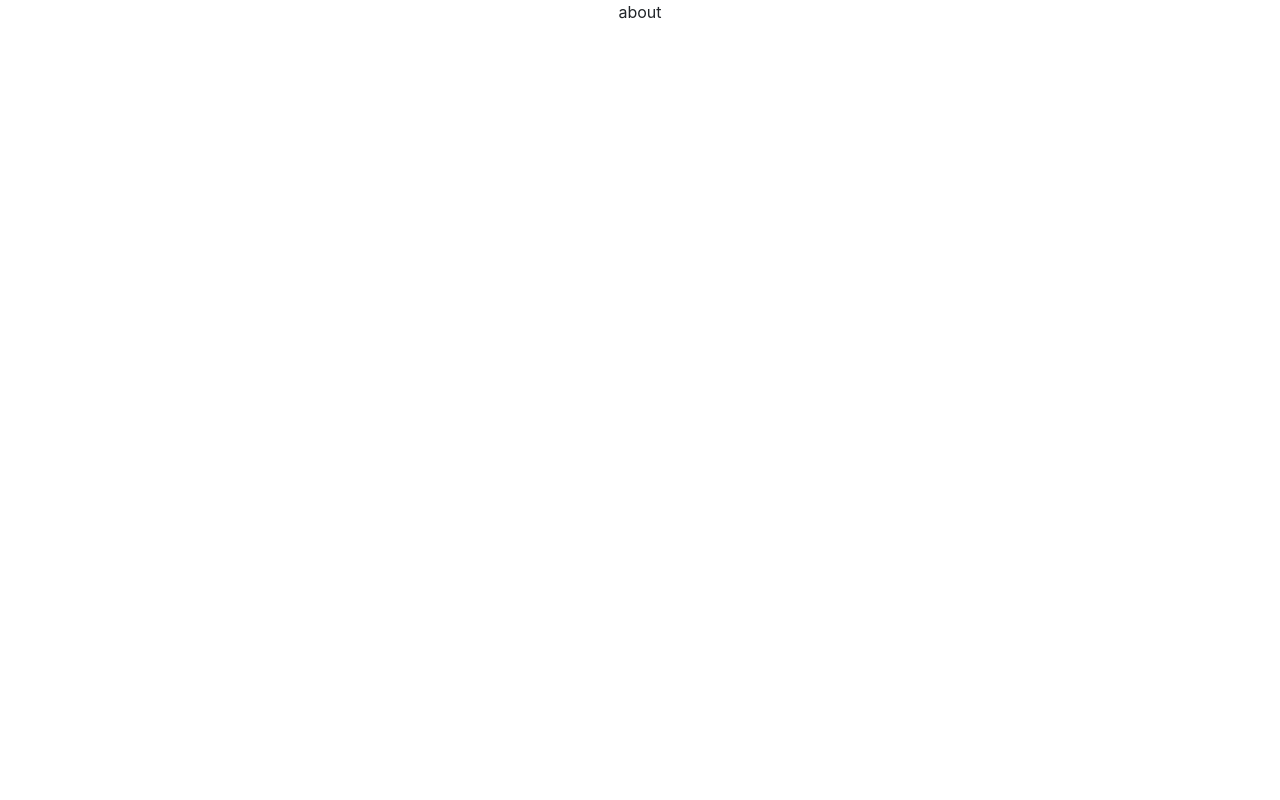
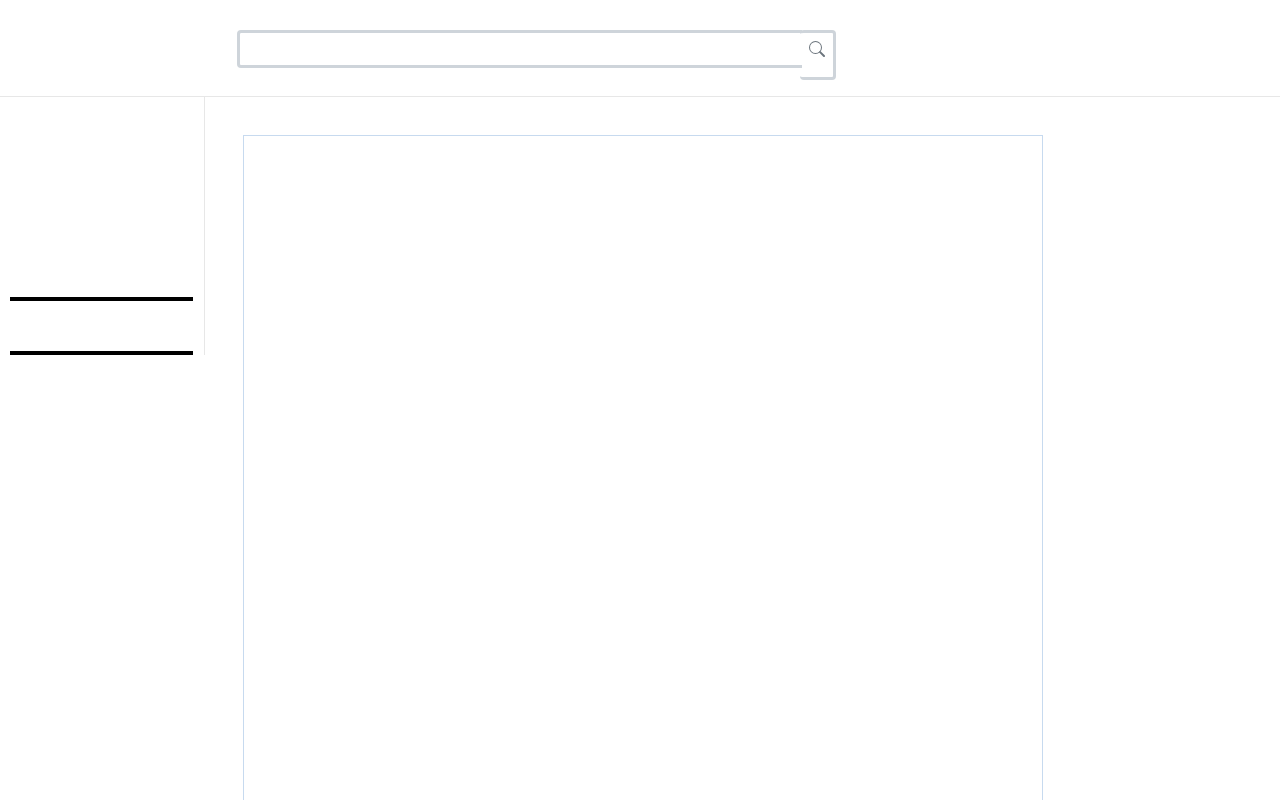
Before and after one commit to asdeszqsc/Paper_Cat_Front, a React (Create React App) app: page /about in a window 1280 px wide. Shown: the top 800 px of the page. Built offline with nearby package versions, Linux system fonts and the light colour scheme.

Commit message:
update main css, search css

```diff
--- a/src/components/Input.js
+++ b/src/components/Input.js
@@ -9,11 +9,8 @@ class SearchBox extends Component {
     constructor(props) {
         super(props);
         this.state = {
-            keyword:[{
-                id:0,
-                key:'',
-                }
-            ]
+            id:0,
+            keyword:'',
         }
     }
 
@@ -27,15 +24,15 @@ class SearchBox extends Component {
         this.setState({keyword: event.target.value})
     }
 
-    handleCreate = (data) =>{
-        const keyword = this.state;
-        this.setState({keyword: keyword.concat({id: this.keyword.id++, ...data})})
+    handleCreate = () =>{
+        this.setState({keyword:''})
+        console.log(this.state.keyword);
     }
 
     render() {
         return (
             <span className="search-bar">
-                <InputGroup className="mb-3" onKeyPress={this.SubmitbyEnter} >
+                <InputGroup className="mb-3" onKeyPress={this.SubmitbyEnter} onCreate={this.handleCreate} >
                     <FormControl
                         aria-label="키워드 검색"
                         aria-describedby="basic-addon2"
@@ -44,7 +41,12 @@ class SearchBox extends Component {
                         onChange={this.handleChange}
                     />
                     <InputGroup.Append>
-                        <Link to='/about'>
+                        <Link to={{pathname:'/about/${this.props.keyword}',
+                                    state:{
+                                        id: this.state.id,
+                                        keyword: this.state.keyword,
+                                    }
+                                }} >
                             <Button type="submit" variant="outline-secondary" className="input-button" >
                                 <svg width="1em" height="1em" viewBox="0 0 16 16" class="bi bi-search" fill="currentColor" xmlns="http://www.w3.org/2000/svg" style={{marginBottom:'10px', position:'absolute', right:'8px', top:'8px'}}>
                                 <path fill-rule="evenodd" d="M10.442 10.442a1 1 0 0 1 1.415 0l3.85 3.85a1 1 0 0 1-1.414 1.415l-3.85-3.85a1 1 0 0 1 0-1.415z"/>
--- /dev/null
+++ b/src/components/history.js
@@ -0,0 +1,35 @@
+import React, { Component } from 'react';
+import '../css/history.css';
+
+
+
+class History extends Component {
+    constructor(props) {
+        super(props);
+        this.state = {
+            keyword:[
+                {
+                    id:0,
+                    keyword:'머신러닝',
+                },
+                {
+                    id:1,
+                    keyword:'인공지능',
+                },
+                {
+                    id:2,
+                    keyword:'임베딩'
+                }
+            ]
+        }
+    }
+    render() {
+        return (
+            <div className="history-box">
+
+            </div>
+        );
+    }
+}
+
+export default History ;
--- /dev/null
+++ b/src/components/paper.js
@@ -0,0 +1,18 @@
+import React, { Component } from 'react';
+import '../css/result.css';
+
+class Paper extends Component {
+    constructor(props) {
+        super(props);
+        this.state = {  }
+    }
+    render() {
+        return (
+            <div className="paper-result">
+
+            </div>
+        );
+    }
+}
+
+export default Paper;
--- /dev/null
+++ b/src/components/recokeyword.js
@@ -0,0 +1,35 @@
+import React, { Component } from 'react';
+import '../css/history.css';
+
+
+
+class Recommand extends Component {
+    constructor(props) {
+        super(props);
+        this.state = {
+            keyword:[
+                {
+                    id:0,
+                    keyword:'머신러닝',
+                },
+                {
+                    id:1,
+                    keyword:'인공지능',
+                },
+                {
+                    id:2,
+                    keyword:'임베딩'
+                }
+            ]
+        }
+    }
+    render() {
+        return (
+            <div className="recommand-box">
+
+            </div>
+        );
+    }
+}
+
+export default Recommand ;
--- /dev/null
+++ b/src/css/history.css
@@ -0,0 +1,15 @@
+.history-box{
+    border: black solid 2px;
+    margin-left: 10px;
+    margin-bottom: 50px;
+    margin-top: 200px;
+    width: 90%;
+    height: 35%;
+}
+
+.recommand-box{
+    border: black solid 2px;
+    margin-left: 10px;
+    width: 90%;
+    height: 35%;
+}
--- /dev/null
+++ b/src/css/result.css
@@ -0,0 +1,62 @@
+.search-bar{
+    margin-left: 265px;
+    margin-top: 30px;
+    min-width: 600px;
+}
+
+.contents-wrap{
+    text-align: left;
+}
+
+.body-contents{
+    display: inline;
+}
+
+.paper-result{
+    display: inline-block;
+    position: absolute;
+    border: #c7daef 1px solid;
+    width: 800px;
+    height: 1000px;
+    margin-left: 3%;
+    margin-top: 3%;
+    text-align: left;
+}
+
+.result-header{
+    border-bottom: 1px solid #e7e7e7;
+    text-align: left;
+    height: 18%;
+    width: 100%;
+    background-color: rgb(255, 255, 255);
+    z-index: 999;
+}
+
+.keyword-box{
+    display: inline-block;
+    border-right: 1px solid #e7e7e7;
+    margin: 0 auto;
+    float: left;
+    width: 16%;
+    height: 100%;
+    background-color: rgb(255, 255, 255);
+}
+
+.form-control {
+    border: 3px solid #ced4da;
+    border-right: none;
+}
+
+.input-group {
+    font-size: 12px;
+    height: 50px;
+}
+
+.input-button{
+    border: 3px solid #ced4da;
+    border-left: none;
+    padding-bottom: 26px;
+    height: 50px;
+    padding-left: 21px;
+    right: 1px;
+}
--- a/src/routes/About.js
+++ b/src/routes/About.js
@@ -1,13 +1,35 @@
 import React, { Component } from 'react';
+import History from '../components/history';
+import SearchBox from '../components/Input';
+import Recommand from '../components/recokeyword';
+import Paper from '../components/paper';
+import '../css/result.css';
 
-class About extends Component{
+class About extends Component {
+    constructor(props) {
+        super(props);
+        this.state = {
+            id:0,
+            keyword:'',
+        }
+    }
     render() {
-        return(
-            <div>
-                about
+        return (
+            <div className="contents-wrap">
+                <div className="result-header">
+                    <SearchBox ></SearchBox>
+                </div>
+                <div className="body-contents">
+                    <div className="keyword-box">
+                        <History></History>
+                        <Recommand></Recommand>
+                    </div>
+                    <div className="main-contents-box">
+                        <Paper></Paper>
+                    </div>
+                </div>
             </div>
         );
     }
 }
-
 export default About;
--- a/src/shared/App.js
+++ b/src/shared/App.js
@@ -7,7 +7,7 @@ class App extends Component {
         return(
             <div>
                 <Route exact path="/" component={Home}/>
-                <Route path="/about" component={About}/>
+                <Route path="/about" component={About} />
             </div>
         );
     }
```
